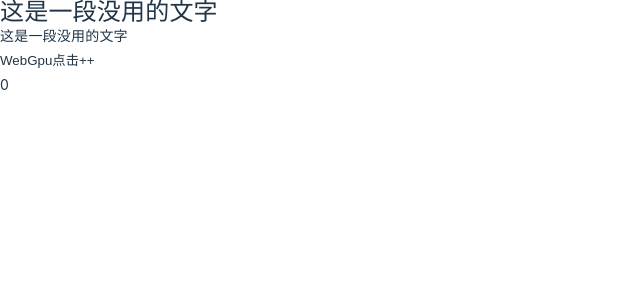
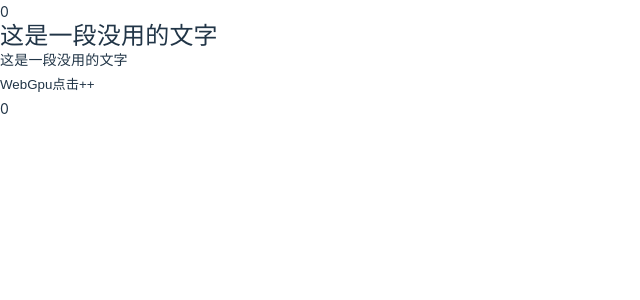
Before and after one commit to GaoJuqian/my, a Vue app: page / in a window 1280 px wide. Shown: the top 300 px of the page, without its empty margins (0-640 px from the left). Built offline with nearby package versions, Linux system fonts and the light colour scheme.

Commit message:
add three

```diff
--- a/src/page/Home/Home.tsx
+++ b/src/page/Home/Home.tsx
@@ -1,4 +1,4 @@
-import { defineComponent, toRefs, reactive, onMounted } from "vue";
+import {defineComponent, toRefs, reactive, onMounted, computed} from "vue";
 import { useCounterStore } from "@src/piniaStore/counter";
 import HelloWorld from "@src/components/HelloWorld";
 import { useRouter } from "@src/util/myHook";
@@ -6,20 +6,22 @@ import { useRouter } from "@src/util/myHook";
 export default defineComponent({
     name: "Home",
     setup(props, context) {
-        const { increment } = useCounterStore();
+        const store = useCounterStore()
         const router = useRouter();
 
         const state = reactive({});
         return {
             ...toRefs(state),
-            increment,
+            increment: store.increment,
             router,
+            count: computed(()=> store.count)
         };
     },
     render() {
         const { count, router } = this;
         return (
             <div style={"font-size: 14px"}>
+                {count}
                 <div style={"font-size: 24px;"}>这是一段没用的文字</div>
                 <h1>这是一段没用的文字</h1>
                 <button onClick={() => router.push("/WebGpu")}>WebGpu</button>
```
